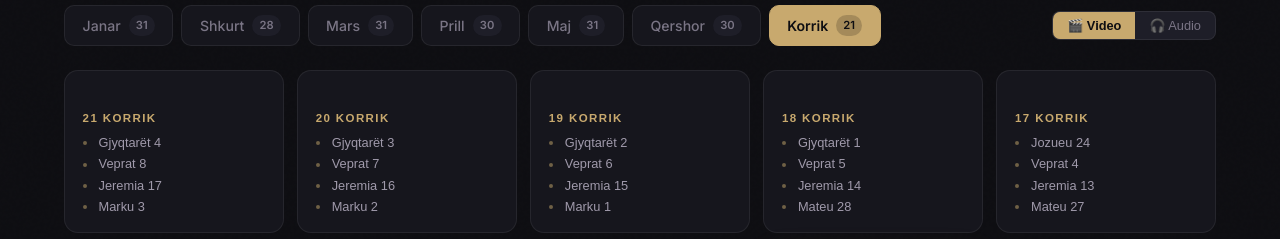
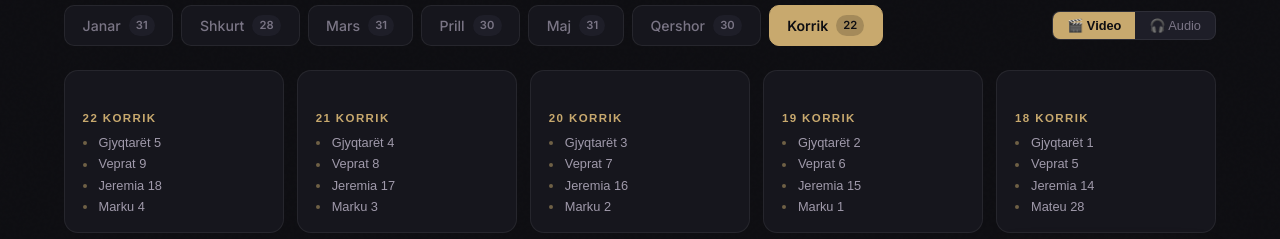
Before and after one commit to jeffandmeredith-max/bibla-shqip, a React (Vite) app: page / in a window 1280 px wide. Shown: the part 561-800 px from the top of the page. Built offline with nearby package versions, Linux system fonts and the light colour scheme.

Commit message:
chore: daily update 2026-07-22

```diff
--- a/src/data/july.js
+++ b/src/data/july.js
@@ -557,5 +557,28 @@ export const july = [
         "start": 796
       }
     ]
+  },
+  {
+    "day": 22,
+    "date": "22 Korrik",
+    "videoId": "AVqHfO2aCFg",
+    "readings": [
+      {
+        "title": "Gjyqtarët 5",
+        "start": 0
+      },
+      {
+        "title": "Veprat 9",
+        "start": 295
+      },
+      {
+        "title": "Jeremia 18",
+        "start": 682
+      },
+      {
+        "title": "Marku 4",
+        "start": 886
+      }
+    ]
   }
 ]
```
